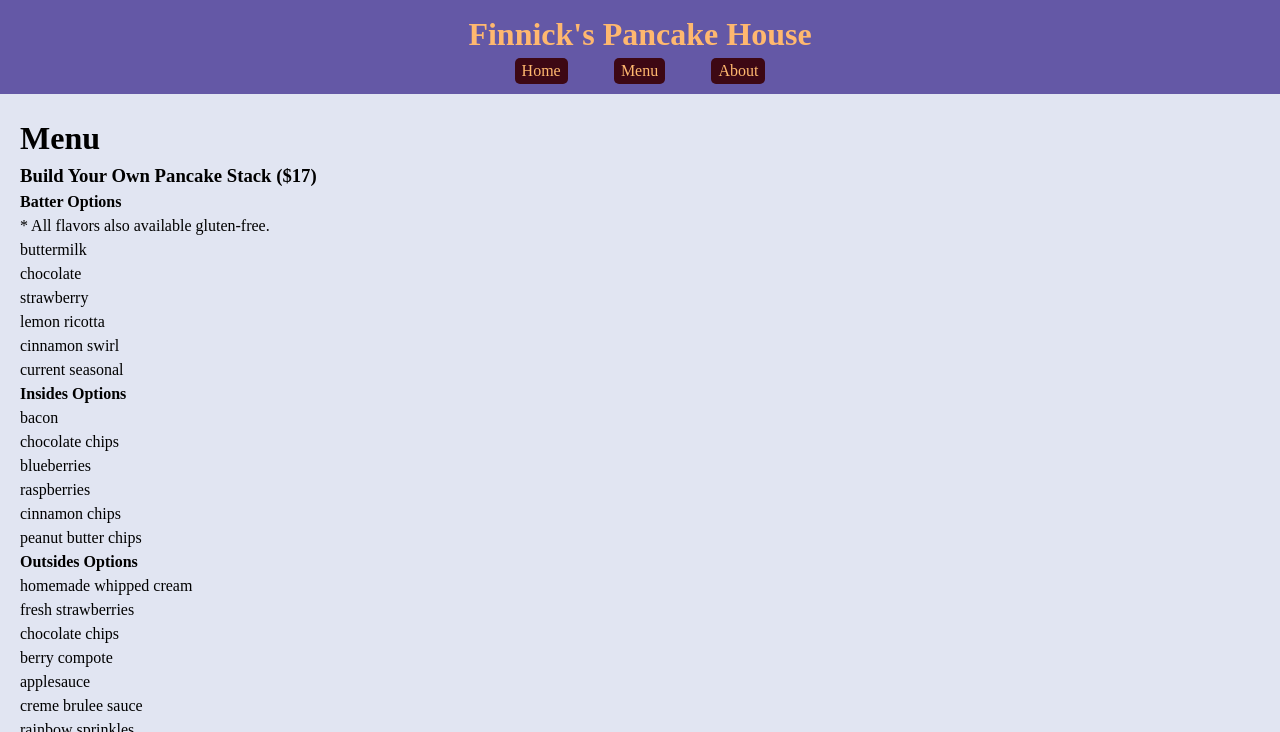
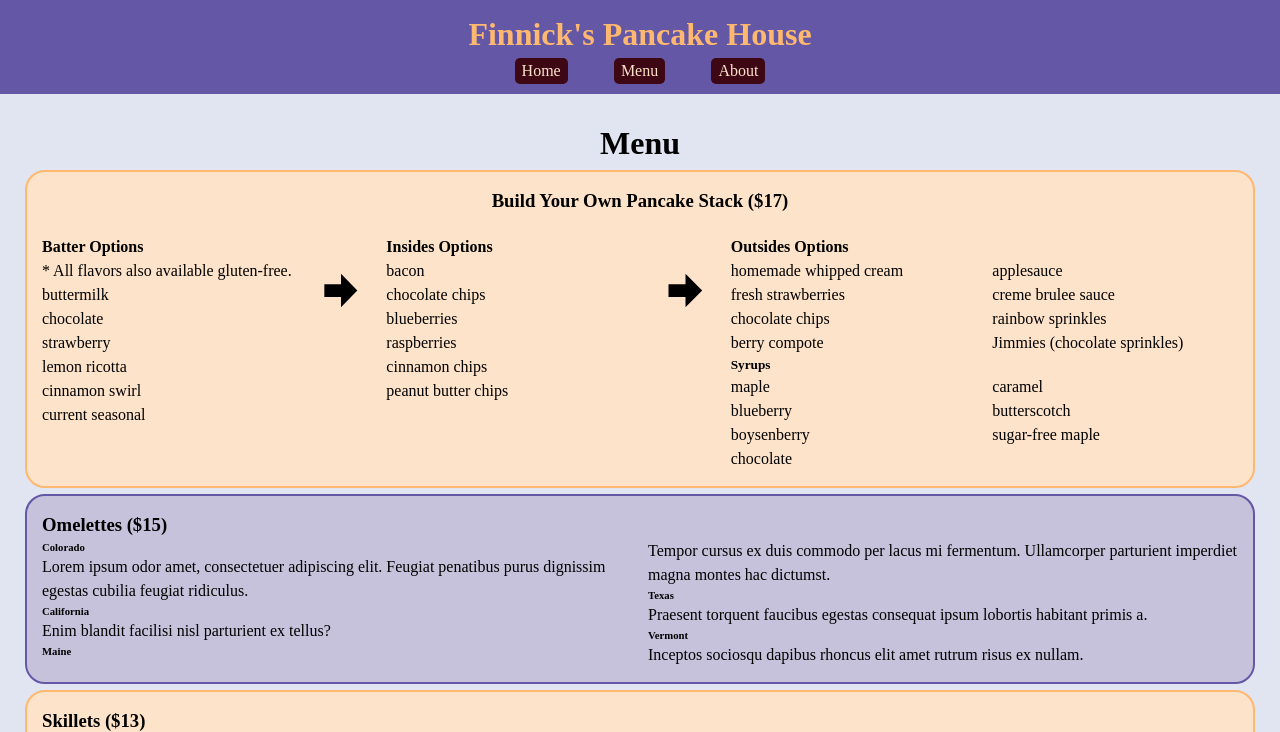
Before and after one commit to Liziloo/odin-restaurant-page, a website built with webpack: page src/template.html in a window 1280 px wide. Both pictures are taken after a click on the button "Menu". Shown: the top 732 px of the page. Built offline with nearby package versions, Linux system fonts and the light colour scheme.

Commit message:
Add layout and color-scheme to menu page

```diff
--- a/src/menu.js
+++ b/src/menu.js
@@ -1,3 +1,5 @@
+import rightArrow from './arrow-right-bold.svg';
+
 const batters = ['buttermilk', 'chocolate', 'strawberry', 'lemon ricotta', 'cinnamon swirl', 'current seasonal'];
 const insides = ['bacon', 'chocolate chips', 'blueberries', 'raspberries', 'cinnamon chips', 'peanut butter chips'];
 const outsides = ['homemade whipped cream', 'fresh strawberries', 'chocolate chips', 'berry compote', 'applesauce', 'creme brulee sauce', 'rainbow sprinkles', 'Jimmies (chocolate sprinkles)'];
@@ -75,8 +77,10 @@ addItemToMenu('Bagel and Lox', 9, 'Lorem ipsum dolor sit amet, consectetur adipi
 export const menuPage = () => {
     const contentDiv = document.querySelector('#content');
     const menuPageDiv = document.createElement('div');
+    menuPageDiv.id = 'menu-page';
 
     const menuTitleDiv = document.createElement('div');
+    menuTitleDiv.id = 'menu-title';
     const menuTitle = document.createElement('h1');
     menuTitle.textContent = "Menu";
     menuTitleDiv.appendChild(menuTitle);
@@ -88,6 +92,7 @@ export const menuPage = () => {
     pancakesTitle.innerHTML = "Build Your Own Pancake Stack <span>($17)</span>";
 
     const batterDiv = document.createElement('div');
+    batterDiv.id = 'batters';
     const batterTitle = document.createElement('h4');
     batterTitle.textContent = "Batter Options";
     const glutenOption = document.createElement('p');
@@ -100,7 +105,15 @@ export const menuPage = () => {
     });
     batterDiv.append(batterTitle, glutenOption, batterList);
 
+    const rightArrowDiv1 = document.createElement('div');
+    rightArrowDiv1.classList.add('arrow-div');
+    const arrowPic1 = document.createElement('img');
+    arrowPic1.classList.add('right-arrow');
+    arrowPic1.src = rightArrow;
+    rightArrowDiv1.appendChild(arrowPic1);
+
     const insidesDiv = document.createElement('div');
+    insidesDiv.id = 'insides;'
     const insidesTitle = document.createElement('h4');
     insidesTitle.textContent = "Insides Options";
     const insidesList = document.createElement('ul');
@@ -111,7 +124,15 @@ export const menuPage = () => {
     });
     insidesDiv.append(insidesTitle, insidesList);
 
+    const rightArrowDiv2 = document.createElement('div');
+    rightArrowDiv2.classList.add('arrow-div');
+    const arrowPic2 = document.createElement('img');
+    arrowPic2.classList.add('right-arrow');
+    arrowPic2.src = rightArrow;
+    rightArrowDiv2.appendChild(arrowPic2);
+
     const outsidesDiv = document.createElement('div');
+    outsidesDiv.id = 'outsides';
     const outsidesTitle = document.createElement('h4');
     outsidesTitle.textContent = "Outsides Options";
     const outsidesList = document.createElement('ul');
@@ -132,7 +153,7 @@ export const menuPage = () => {
     syrupDiv.append(syrupTitle, syrupList);
     outsidesDiv.append(outsidesTitle, outsidesList, syrupDiv);
 
-    pancakeDiv.append(pancakesTitle, batterDiv, insidesDiv, outsidesDiv);
+    pancakeDiv.append(pancakesTitle, batterDiv, rightArrowDiv1, insidesDiv, rightArrowDiv2, outsidesDiv);
 
     const omeletteDiv = document.createElement('div');
     omeletteDiv.id = 'omelettes';
@@ -166,6 +187,9 @@ export const menuPage = () => {
     });
     skilletDiv.append(skilletTitle, skilletList);
 
+    const moreDiv = document.createElement('div');
+    moreDiv.id = 'more';
+
     const otherDiv = document.createElement('div');
     otherDiv.id = 'other';
     const otherTitle = document.createElement('h3');
@@ -194,7 +218,9 @@ export const menuPage = () => {
     });
     sidesDiv.append(sidesTitle, sidesList);
 
-    menuPageDiv.append(menuTitleDiv, pancakeDiv, omeletteDiv, skilletDiv, otherDiv, sidesDiv);
+    moreDiv.append(otherDiv, sidesDiv);
+
+    menuPageDiv.append(menuTitleDiv, pancakeDiv, omeletteDiv, skilletDiv, moreDiv);
 
     contentDiv.appendChild(menuPageDiv);
 };
--- a/src/styles.css
+++ b/src/styles.css
@@ -1,9 +1,11 @@
 :root {
     --ultra-violet: #6458a6ff;
+    --light-ultra-violet: rgb(198, 194, 219);
     --chocolate-cosmos: #3d0814;
     --lavender-web: #e1e5f2ff;
     --skobeloff: #0b7a75;
     --fawn: #ffb86f;
+    --light-fawn: #fde3c9;
 }
 
 header {
@@ -30,13 +32,13 @@ button {
     border-radius: 5px;
     padding: 1px 7px;
     background-color: var(--chocolate-cosmos);
-    color: var(--fawn);
+    color: var(--light-fawn);
     border: none;
 }
 
 #content {
     width: 100vw;
-    padding: 20px;
+    padding: 25px;
     background-color: var(--lavender-web);
 }
 
@@ -69,3 +71,56 @@ img {
     background-color: var(--ultra-violet);
     color: var(--fawn);
 }
+
+#menu-page {
+    display: grid;
+}
+
+#menu-title {
+    text-align: center;
+}
+
+#pancakes, #omelettes, #skillets, #more {
+    border-radius: 20px;
+    padding: 15px;
+    margin: 3px 0;
+}
+
+#pancakes, #skillets {
+    background-color: var(--light-fawn);
+    border: 2px solid var(--fawn);
+}
+
+#pancakes {
+    width: 100%;
+    display: grid;
+    grid-template-columns: 5fr 1fr 5fr 1fr 10fr;
+    gap: 20px;
+}
+
+#pancakes h3 {
+    grid-column: span 5;
+    text-align: center;
+}
+
+.arrow-div {
+    padding: 30px 0;
+}
+
+#outsides ul, #omelettes ul, #skillets ul {
+    column-count: 2;
+}
+
+#omelettes, #more {
+    background-color: var(--light-ultra-violet);
+    border: 2px solid var(--ultra-violet);
+}
+
+#skillets {
+    background-color: var(--light-fawn);
+}
+
+#more {
+    display: grid;
+    grid-auto-flow: column;
+}
--- a/webpack.config.js
+++ b/webpack.config.js
@@ -29,7 +29,7 @@ module.exports = {
                 loader: 'html-loader',
             },
             {
-                test: /\.(png|svg|jpg|jpeg|gif|ai)$/i,
+                test: /\.(png|svg|jpg|jpeg|gif)$/i,
                 type: 'asset/resource',
             },
         ],
```
Also changed, not shown: src/arrow-right-bold.svg (added).
